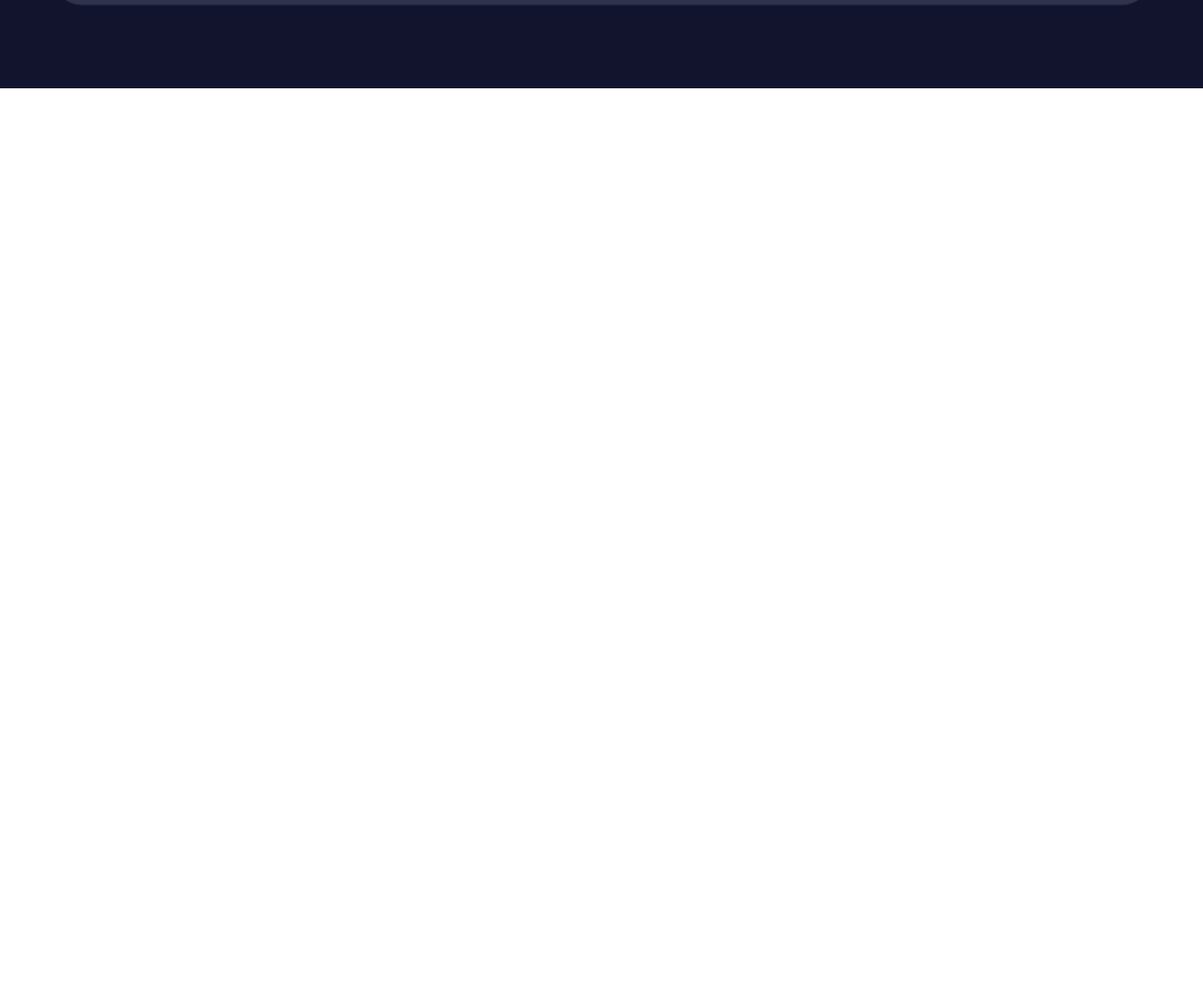
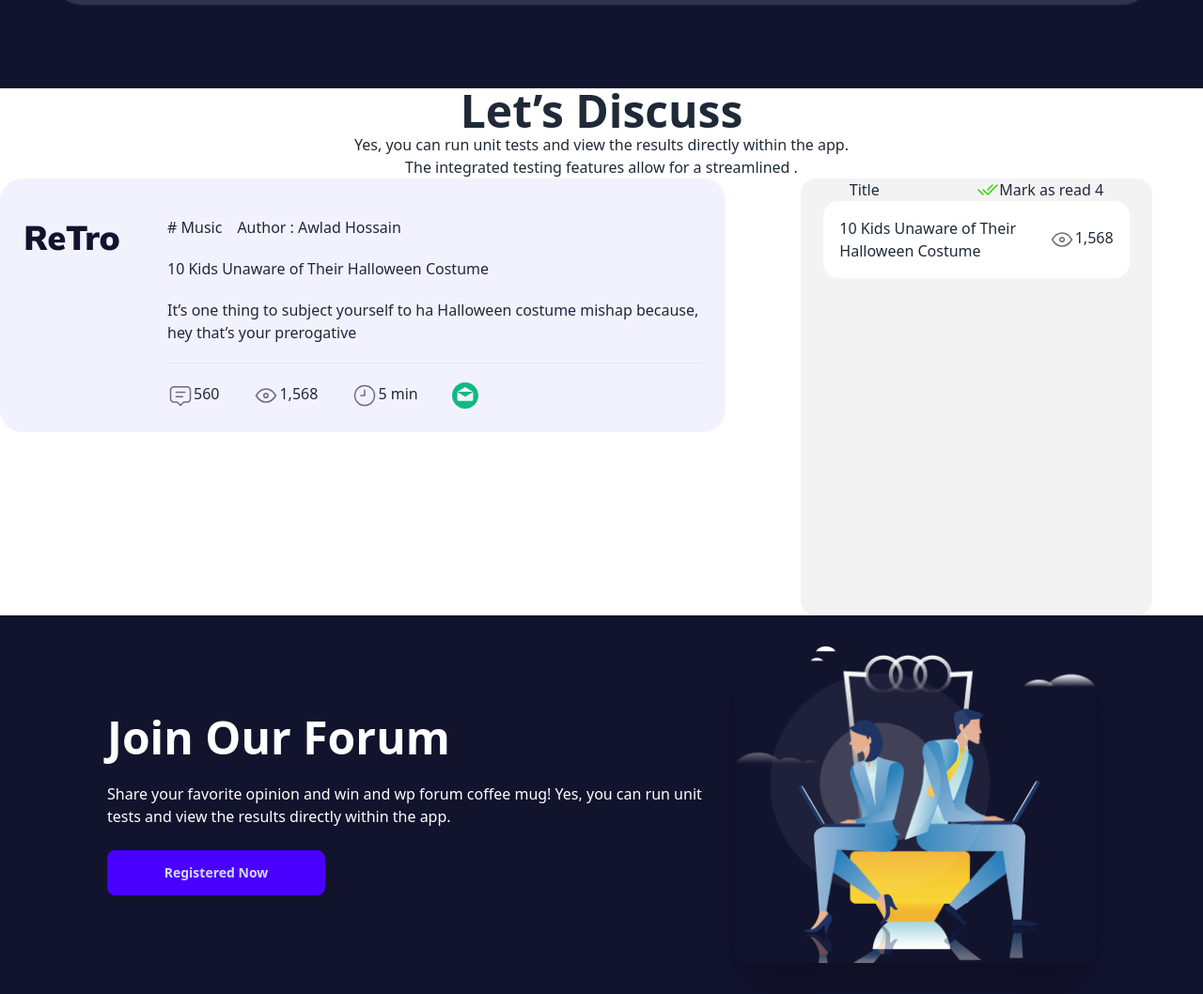
Before and after one commit to mizanurrahman70/macro-from, a plain HTML site: page index.html in a window 1280 px wide. Shown: the part 528-1586 px from the top of the page at 94% size. Before the commit the page ends 800 px from the top, so only its background shows below. Drawn offline with nearby package versions, Linux system fonts and the light colour scheme.

Commit message:
regestetion section complete

```diff
--- a/index.html
+++ b/index.html
@@ -5,7 +5,7 @@
     <meta name="viewport" content="width=device-width, initial-scale=1.0" />
     <title>Macro From</title>
     <!-- css add  -->
-    <link rel="stylesheet" href="css/style.css">
+    <link rel="stylesheet" href="css/style.css" />
     <!-- Daisy and talwind cdn  -->
     <link
       href="https://cdn.jsdelivr.net/npm/daisyui@4.7.2/dist/full.min.css"
@@ -53,23 +53,36 @@
             <li><img src="images/flag.svg" alt="" /></li>
           </ul>
         </div>
-        <div class="navbar-end ">
+        <div class="navbar-end">
           <a class="btn bg-[#797DFC] rounded-3xl">Sign In</a>
         </div>
       </div>
       <!-- banner section  -->
-      <div class=" bg-base-200 bg h-[550px] bg-[#12132D]  ">
-        <div class="flex flex-col lg:flex-row justify-around  ">
-          <div class=" lg:text-left text-white my-auto">
-            <h1 class="text-5xl font-bold">Welcome to the <br> ReTro Forum</h1>
-            <p class="py-6">Share your favorite opinion and win and wp forum coffee mug!</p>
+      <div class="bg-base-200 bg h-[550px] bg-[#12132D]">
+        <div class="flex flex-col lg:flex-row justify-around">
+          <div class="lg:text-left text-white my-auto">
+            <h1 class="text-5xl font-bold">
+              Welcome to the <br />
+              ReTro Forum
+            </h1>
+            <p class="py-6">
+              Share your favorite opinion and win and wp forum coffee mug!
+            </p>
             <div class="flex">
-                <input type="text" placeholder="Type here" class="input input-bordered input-md w-full max-w-xs">
+              <input
+                type="text"
+                placeholder="Type here"
+                class="input input-bordered input-md w-full max-w-xs"
+              />
               <button class="btn btn-primary">Primary</button>
             </div>
           </div>
-          <div class="card shrink-0 w-full max-w-sm shadow-2xl bg-base-100 h-[288px] mt-20">
-            <div class="flex justify-center text-center items-center my-auto gap-20">
+          <div
+            class="card shrink-0 w-full max-w-sm shadow-2xl bg-base-100 h-[288px] mt-20"
+          >
+            <div
+              class="flex justify-center text-center items-center my-auto gap-20"
+            >
               <div>
                 <ul>
                   <li>Registered Users</li>
@@ -90,9 +103,103 @@
           </div>
         </div>
       </div>
+    </header>
+    <main>
+      <!-- main section  -->
+      <section class="container mx-auto">
+        <div>
+          <h1 class="text-center text-5xl font-semibold">Let’s Discuss</h1>
+          <p class="w-[ 691px] text-center">
+            Yes, you can run unit tests and view the results directly within the
+            app. <br />
+            The integrated testing features allow for a streamlined .
+          </p>
+        </div>
+        <!-- main div  -->
+        <div class="flex gap-20 mx-auto">
+          <!-- left div  -->
+          <div class="w-[772px] h-[270px] bg-[#F2F2FF] rounded-3xl">
+            <div class="flex justify-around">
+              <div class="mt-10">
+                <img src="images/logo.png" alt="" />
+              </div>
+              <div class="mt-10 space-y-5">
+                <div class="flex gap-4">
+                  <h1># <span>Music</span></h1>
+                  <h2>Author : <span>Awlad Hossain</span></h2>
+                </div>
+                <div><h1>10 Kids Unaware of Their Halloween Costume</h1></div>
+                <div>
+                  <p class="w-[569px]">
+                    It’s one thing to subject yourself to ha Halloween costume
+                    mishap because, hey that’s your prerogative
+                  </p>
+                </div>
+                <hr />
+                <div class="flex space-x-9">
+                  <div class="flex">
+                    <img src="images/tabler-icon-message-2.svg" alt="" />
+                    <p>560</p>
+                  </div>
 
-    </header>
-    <main></main>
+                  <div class="flex justify-between space-x-9">
+                    <div class="flex">
+                      <img src="images/tabler-icon-eye.svg" alt="" />
+                      <p>1,568</p>
+                    </div>
+
+                    <div class="flex">
+                      <img src="images/tabler-icon-clock-hour-9.svg" alt="" />
+                      <p>5 min</p>
+                    </div>
+                  </div>
+                  <div>
+                    <img src="images/email 1.svg" alt="" />
+                  </div>
+                </div>
+              </div>
+            </div>
+          </div>
+
+          <!-- right section   -->
+          <!-- main div  -->
+           <div class="w-[374px] h-[465px] rounded-2xl bg-[#F3F3F4]">
+            <div class="flex justify-around">
+              <div>
+               <p>Title</p>
+              </div>
+              <div class="flex">
+                <img src="images/verifay.svg" alt="">
+                <p>Mark as read <span>4</span></p>
+              </div>
+            </div>
+              <div class="w-[326px] h-[82px] bg-white flex items-center mx-auto rounded-2xl justify-around">
+                <div>
+                <h1>10 Kids Unaware of Their <br> Halloween Costume</h1>
+              </div>
+              <div class="flex">
+                <img src="images/tabler-icon-eye.svg" alt="" />
+                <p>1,568</p>
+              </div>
+              </div>
+          </div>
+        </div>
+      </section>
+
+      <!-- regestetion section  -->
+      <section class="container mx-auto text-white">
+        <div class="hero h-[403px] bg-[#12132D]">
+          <div class="hero-content flex-col lg:flex-row-reverse">
+            <img src="images/joinforum.png" class="max-w-sm rounded-lg shadow-2xl" />
+            <div>
+              <h1 class="text-5xl font-bold">Join Our Forum</h1>
+              <p class="py-6 w-[652px]">Share your favorite opinion and win and wp forum coffee mug! Yes, you can run unit tests and view the results directly within the app. </p>
+              <button class="btn btn-primary w-[232px]">Registered Now</button>
+            </div>
+          </div>
+        </div>
+      </section>
+    </main>
     <footer></footer>
 
     <!-- script add  -->
```
Also changed, not shown: images/email 1.svg (added), images/tabler-icon-clock-hour-9.svg (added), images/tabler-icon-eye.svg (added), images/tabler-icon-message-2.svg (added), images/verifay.svg (added). Lines whose indentation alone changed are shown as unchanged.
